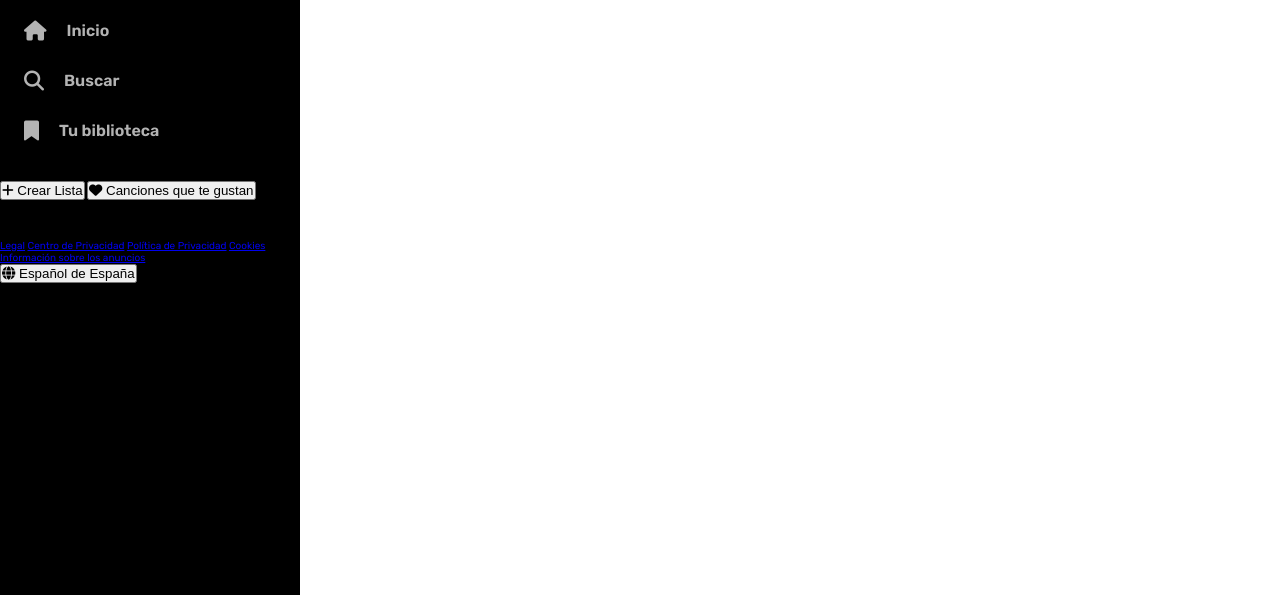
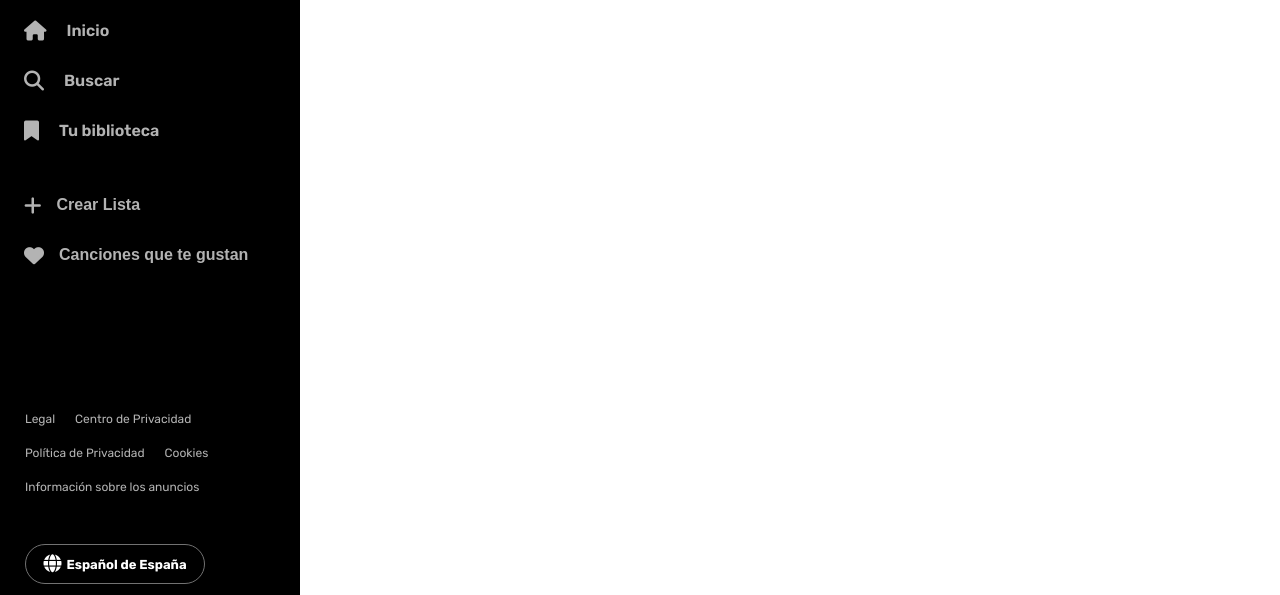
Before and after one commit to roxsyVel910/spotigy_clon, a plain HTML site: page index.html in a window 1280 px wide. Shown: the part 86-681 px from the top of the page. Drawn offline with Linux system fonts and the light colour scheme.

Commit message:
estilos de sidebar clase extra-options butones

```diff
--- a/styles.css
+++ b/styles.css
@@ -173,3 +173,85 @@ body {
 .nav-main li a i {
 	font-size: 2rem;
 }
+
+.extra-options {
+	display: inline-flex;
+	flex-direction: column;
+	gap: 3rem;
+
+	padding: 0 2.4rem;
+	margin-top: 1.5rem;
+	flex: 1;
+}
+
+.extra-options button {
+	border: none;
+	outline: none;
+	background: transparent;
+	color: #b3b3b3;
+	text-align: left;
+	font-size: 1.6rem;
+	font-weight: 600;
+
+	display: flex;
+	gap: 1.5rem;
+	cursor: pointer;
+	transition: all 0.3s ease;
+}
+
+.extra-options button i {
+	font-size: 2rem;
+}
+
+.extra-options button:hover {
+	color: #fff;
+}
+
+.container-links {
+	display: flex;
+	flex-direction: column;
+	padding: 0 2.5rem;
+
+	gap: 2rem;
+	margin-bottom: 5rem;
+}
+
+.btn-language {
+	border: 1px solid #727272;
+	background: none;
+	color: #fff;
+	padding: 1rem;
+	width: 18rem;
+	border-radius: 2rem;
+	display: flex;
+	justify-content: center;
+	align-items: center;
+	gap: 0.5rem;
+	font-family: inherit;
+	font-weight: 700;
+	font-size: 1.3rem;
+	cursor: pointer;
+	transition: all 0.4s ease;
+}
+
+.btn-language:hover {
+	transform: scale(1.05);
+}
+
+.btn-language i {
+	font-size: 1.8rem;
+}
+
+.container-links-legal {
+	display: flex;
+	flex-wrap: wrap;
+	gap: 2rem;
+
+	margin-bottom: 3rem;
+}
+
+.container-links-legal a {
+	text-decoration: none;
+	color: #b3b3b3;
+	font-size: 1.2rem;
+}
```
